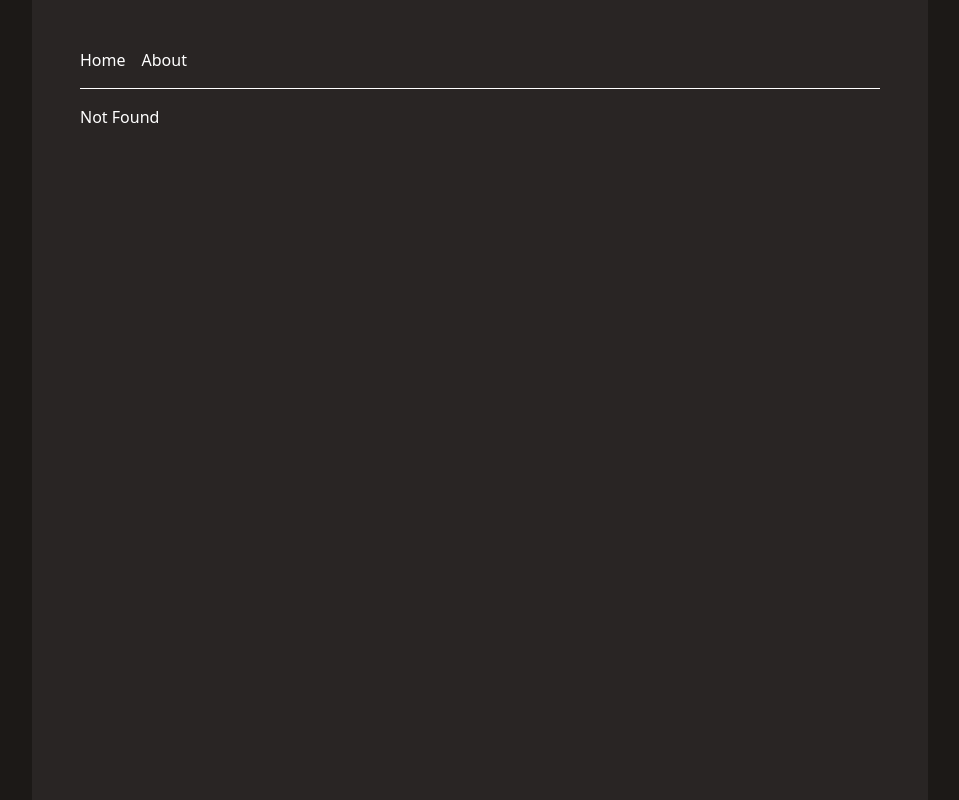
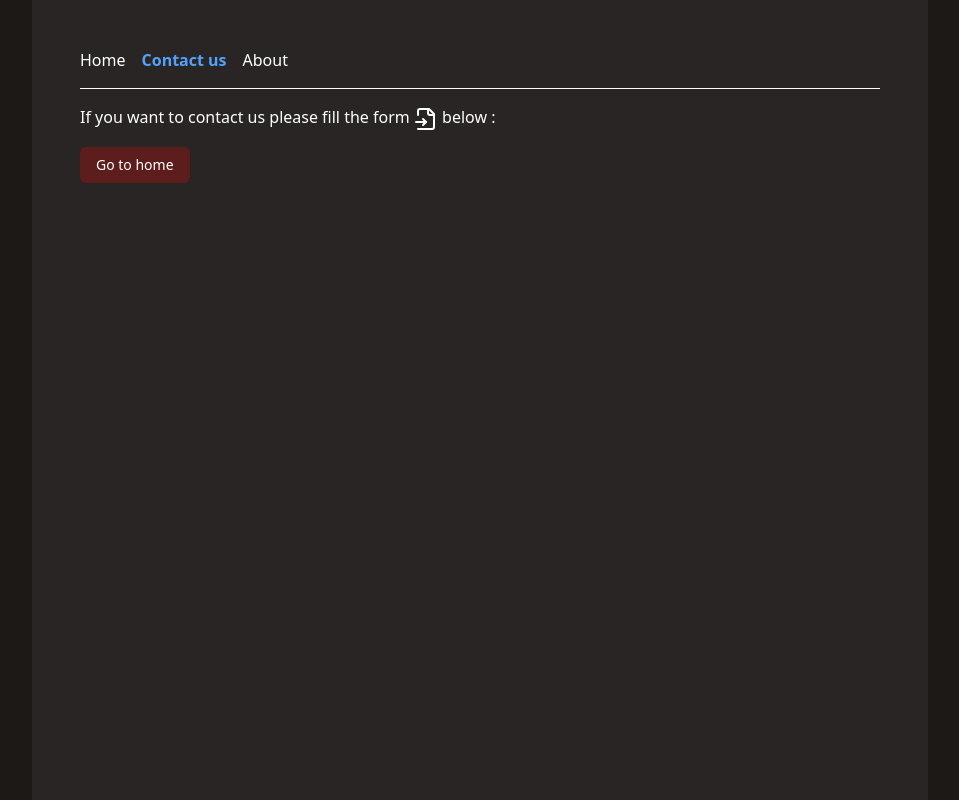
Before and after one commit to Shuunen/vet-web, a React (Vite) app: page /contact in a window 1280 px wide. Before the commit this address had no page. Shown: the whole page, without its empty margins (160-1119 px from the left). Built offline with nearby package versions, Linux system fonts and the light colour scheme.

Commit message:
feat: add contact route and update navigation links

```diff
--- a/knip.json
+++ b/knip.json
@@ -4,7 +4,6 @@
     "src/routeTree.gen.ts"
   ],
   "ignoreDependencies": [
-    "lucide-react",
     "tw-animate-css",
     "tailwindcss"
   ]
--- a/src/routeTree.gen.ts
+++ b/src/routeTree.gen.ts
@@ -11,10 +11,17 @@
 // Import Routes
 
 import { Route as rootRoute } from './routes/__root'
+import { Route as ContactImport } from './routes/contact'
 import { Route as AboutImport } from './routes/about'
 import { Route as IndexImport } from './routes/index'
 
 // Create/Update Routes
+
+const ContactRoute = ContactImport.update({
+  id: '/contact',
+  path: '/contact',
+  getParentRoute: () => rootRoute,
+} as any)
 
 const AboutRoute = AboutImport.update({
   id: '/about',
@@ -46,6 +53,13 @@ declare module '@tanstack/react-router' {
       preLoaderRoute: typeof AboutImport
       parentRoute: typeof rootRoute
     }
+    '/contact': {
+      id: '/contact'
+      path: '/contact'
+      fullPath: '/contact'
+      preLoaderRoute: typeof ContactImport
+      parentRoute: typeof rootRoute
+    }
   }
 }
 
@@ -54,36 +68,41 @@ declare module '@tanstack/react-router' {
 export interface FileRoutesByFullPath {
   '/': typeof IndexRoute
   '/about': typeof AboutRoute
+  '/contact': typeof ContactRoute
 }
 
 export interface FileRoutesByTo {
   '/': typeof IndexRoute
   '/about': typeof AboutRoute
+  '/contact': typeof ContactRoute
 }
 
 export interface FileRoutesById {
   __root__: typeof rootRoute
   '/': typeof IndexRoute
   '/about': typeof AboutRoute
+  '/contact': typeof ContactRoute
 }
 
 export interface FileRouteTypes {
   fileRoutesByFullPath: FileRoutesByFullPath
-  fullPaths: '/' | '/about'
+  fullPaths: '/' | '/about' | '/contact'
   fileRoutesByTo: FileRoutesByTo
-  to: '/' | '/about'
-  id: '__root__' | '/' | '/about'
+  to: '/' | '/about' | '/contact'
+  id: '__root__' | '/' | '/about' | '/contact'
   fileRoutesById: FileRoutesById
 }
 
 export interface RootRouteChildren {
   IndexRoute: typeof IndexRoute
   AboutRoute: typeof AboutRoute
+  ContactRoute: typeof ContactRoute
 }
 
 const rootRouteChildren: RootRouteChildren = {
   IndexRoute: IndexRoute,
   AboutRoute: AboutRoute,
+  ContactRoute: ContactRoute,
 }
 
 export const routeTree = rootRoute
@@ -97,7 +116,8 @@ export const routeTree = rootRoute
       "filePath": "__root.tsx",
       "children": [
         "/",
-        "/about"
+        "/about",
+        "/contact"
       ]
     },
     "/": {
@@ -105,6 +125,9 @@ export const routeTree = rootRoute
     },
     "/about": {
       "filePath": "about.tsx"
+    },
+    "/contact": {
+      "filePath": "contact.tsx"
     }
   }
 }
--- a/src/routes/__root.tsx
+++ b/src/routes/__root.tsx
@@ -1,16 +1,21 @@
 import { Link, Outlet, createRootRoute } from '@tanstack/react-router'
 import { TanStackRouterDevtools } from '@tanstack/react-router-devtools'
+
+const routes = [
+  { path: '/', label: 'Home' },
+  { path: '/contact', label: 'Contact us' },
+  { path: '/about', label: 'About' },
+]
 
 export const Route = createRootRoute({
   component: () => (
     <div className="flex flex-col gap-4">
       <div className="flex gap-4">
-        <Link to="/" className="[&.active]:font-bold">
-          Home
-        </Link>
-        <Link to="/about" className="[&.active]:font-bold">
-          About
-        </Link>
+        {routes.map(route => (
+          <Link key={route.path} to={route.path} className="[&.active]:font-bold">
+            {route.label}
+          </Link>
+        ))}
       </div>
       <hr />
       <Outlet />
--- /dev/null
+++ b/src/routes/contact.tsx
@@ -0,0 +1,20 @@
+import { Button } from '@/components/ui/button'
+import { Link, createFileRoute } from '@tanstack/react-router'
+import { FileInputIcon } from 'lucide-react'
+
+export const Route = createFileRoute('/contact')({
+  component: Contact,
+})
+
+function Contact() {
+  return (
+    <div className="flex flex-col gap-4">
+      <div>
+        If you want to contact us please fill the form <FileInputIcon className="inline" /> below :
+      </div>
+      <Link to="/">
+        <Button variant="destructive">Go to home</Button>
+      </Link>
+    </div>
+  )
+}
```
